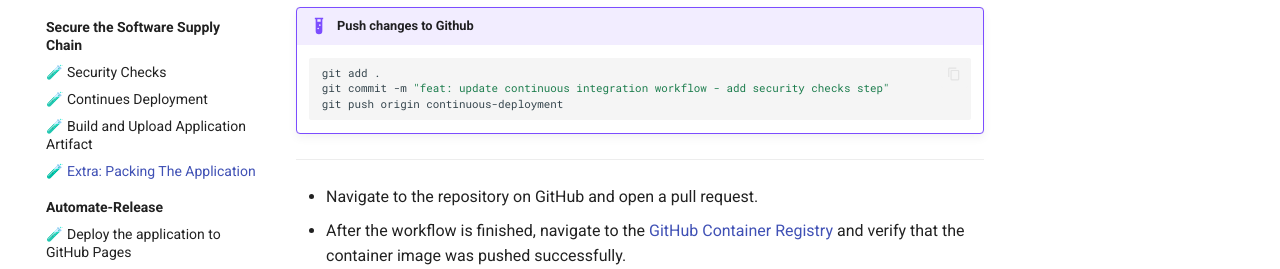
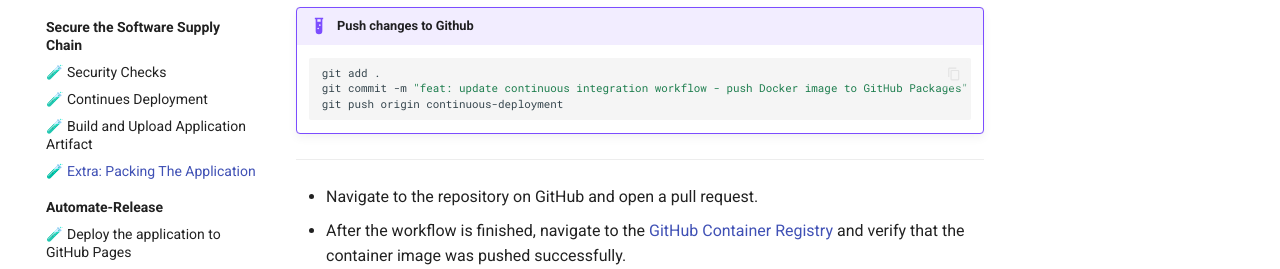
Before and after one commit to githubuniverseworkshops/github-devsecops-fundamentals, an MkDocs documentation site: the page built from docs/exercises/02.secure.the.software.supply.chain/02-extra.md, in a window 1280 px wide and 900 px high, scrolled down 1193 px. Shown: the part 179-448 px from the top of the window. Built offline with MkDocs 1.6.1 and Material for MkDocs 9.7.7, drawn with Linux system fonts in a browser that asks for light colours; emoji names are drawn with the system emoji font; comment, search, counter and statistics services are not loaded.

Commit message:
Update 02-extra.md

````diff
--- a/docs/exercises/02.secure.the.software.supply.chain/02-extra.md
+++ b/docs/exercises/02.secure.the.software.supply.chain/02-extra.md
@@ -28,7 +28,7 @@ In this step we will containerize the application using Docker and push to GitHu
 
     ```bash
     git add .
-    git commit -m "feat: update continuous integration workflow - add security checks step"
+    git commit -m "feat: update continuous integration workflow - push Docker image to GitHub Packages"
     git push origin continuous-deployment
     ```
 
````
